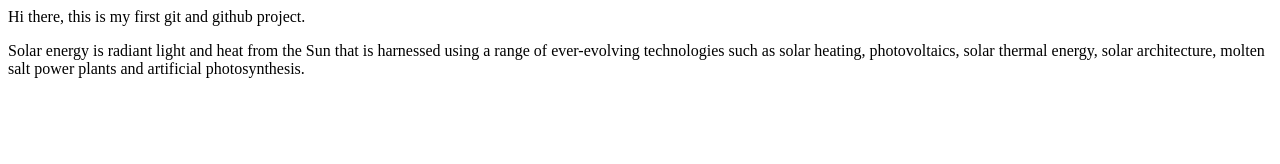
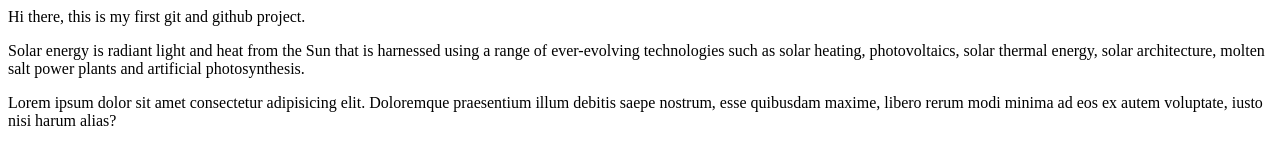
Before and after one commit to blaze2004/git-basic, a plain HTML site: page index.html in a window 1280 px wide. Drawn offline with Linux system fonts and the light colour scheme.

Commit message:
added lorem ipsum text

```diff
--- a/index.html
+++ b/index.html
@@ -16,6 +16,10 @@
             technologies such as solar heating, photovoltaics, solar thermal energy, solar architecture,
             molten salt power plants and artificial photosynthesis.
         </p>
+        <p>
+            Lorem ipsum dolor sit amet consectetur adipisicing elit.
+             Doloremque praesentium illum debitis saepe nostrum, esse quibusdam maxime, libero rerum modi minima ad eos ex autem voluptate, iusto nisi harum alias?
+        </p>
     </div>
 </body>
 
```
